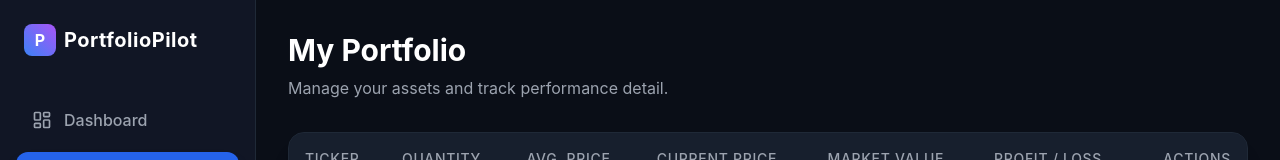
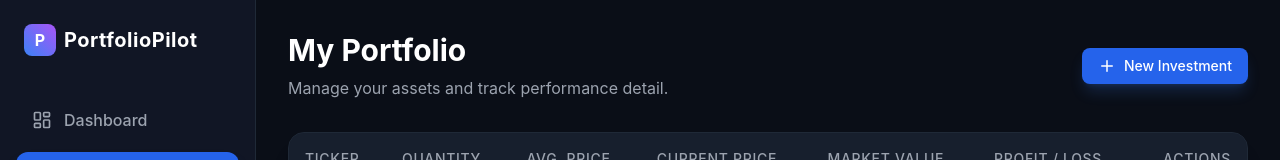
Before and after one commit to JAVA-AN3/PortfolioPilot, a React (Create React App) app in the folder portfolio_pilot_frontend/: page /portfolio in a window 1280 px wide. Shown: the top 160 px of the page. Built offline with nearby package versions, Linux system fonts and the light colour scheme; no server answers.

Commit message:
feat: added an "Add Investment" button to the My Portfolio page

```diff
--- a/portfolio_pilot_frontend/src/pages/MyPortfolioPage.js
+++ b/portfolio_pilot_frontend/src/pages/MyPortfolioPage.js
@@ -3,7 +3,8 @@
 import Sidebar from "../components/Sidebar";
 import EditAssetModal from "../components/EditAssetModal";
 import DeleteConfirmationModal from "../components/DeleteConfirmationModal";
-import { Trash2, Edit2 } from "lucide-react";
+import AddAssetModal from '../components/AddAssetModal';
+import { Trash2, Edit2, Plus } from "lucide-react";
 
 const MyPortfolioPage = () => {
   const [holdings, setHoldings] = useState([]);
@@ -13,9 +14,12 @@
   const [isEditModalOpen, setIsEditModalOpen] = useState(false);
   const [selectedHolding, setSelectedHolding] = useState(null);
 
-  // --- DELETE MODAL STATE (NOU) ---
+  // --- DELETE MODAL STATE ---
   const [isDeleteModalOpen, setIsDeleteModalOpen] = useState(false);
   const [holdingToDelete, setHoldingToDelete] = useState(null);
+
+  // --- ADD MODAL STATE ---
+  const [isAddModalOpen, setIsAddModalOpen] = useState(false);
 
   // --- FETCH DATA ---
   const fetchHoldings = async () => {
@@ -38,6 +42,13 @@
 
   // --- HANDLERS ---
 
+  // REFRESH DATA (Used by Add and Edit modals)
+  const handleDataRefresh = () => {
+    setLoading(true);
+    fetchHoldings();
+  };
+
+  // DELETE LOGIC
   const initiateDelete = (holding) => {
     setHoldingToDelete(holding);
     setIsDeleteModalOpen(true);
@@ -74,22 +85,25 @@
     setIsEditModalOpen(true);
   };
 
-  const handleUpdateSuccess = () => {
-    setLoading(true);
-    fetchHoldings();
-  };
-
   // --- RENDER ---
   return (
     <div className="flex h-screen bg-dashboard-main text-dashboard-text font-sans">
       <Sidebar />
 
       <main className="flex-1 p-8 overflow-y-auto">
-        <header className="mb-8">
-          <h1 className="text-3xl font-bold text-white">My Portfolio</h1>
-          <p className="text-gray-400 mt-2">
-            Manage your assets and track performance detail.
-          </p>
+        <header className="mb-8 flex flex-col md:flex-row md:items-center justify-between gap-4">
+          <div>
+            <h1 className="text-3xl font-bold text-white">My Portfolio</h1>
+            <p className="text-gray-400 mt-2">Manage your assets and track performance detail.</p>
+          </div>
+
+          <button
+            onClick={() => setIsAddModalOpen(true)}
+            className="bg-blue-600 hover:bg-blue-700 text-white px-4 py-2 rounded-lg text-sm font-medium transition shadow-lg shadow-blue-500/20 flex items-center gap-2"
+          >
+            <Plus size={18} />
+            New Investment
+          </button>
         </header>
 
         <div className="bg-dashboard-card rounded-2xl border border-gray-800 shadow-xl overflow-hidden">
@@ -164,12 +178,19 @@
 
         {/* --- INJECT MODALS --- */}
 
+        {/* Add Modal */}
+        <AddAssetModal
+          isOpen={isAddModalOpen}
+          onClose={() => setIsAddModalOpen(false)}
+          onAssetAdded={handleDataRefresh}
+        />
+
         {/* Edit Modal */}
         <EditAssetModal
           isOpen={isEditModalOpen}
           onClose={() => setIsEditModalOpen(false)}
           holding={selectedHolding}
-          onUpdateSuccess={handleUpdateSuccess}
+          onUpdateSuccess={handleDataRefresh}
         />
 
         {/* Delete Confirmation Modal */}
```
